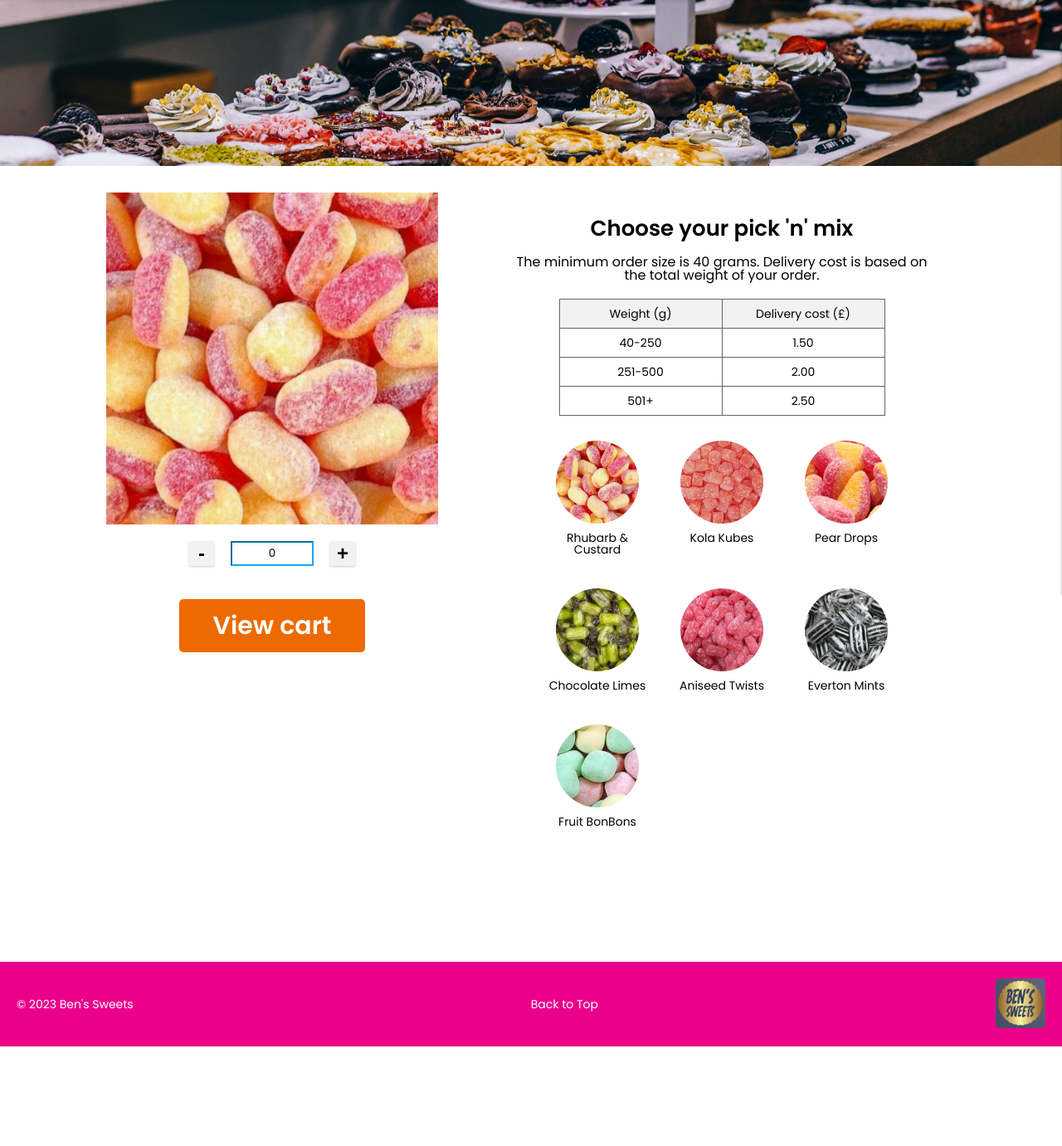
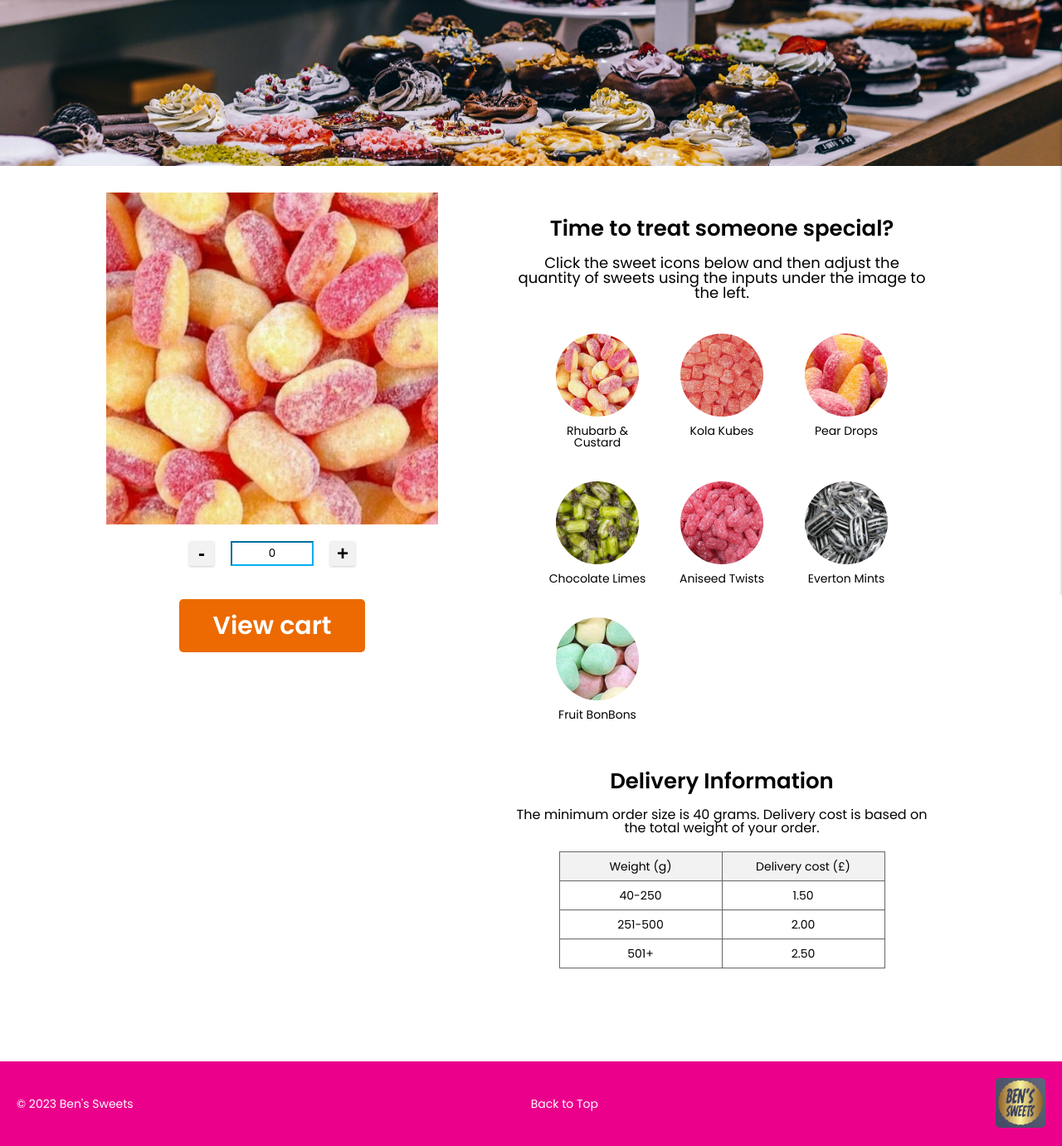
Before and after one commit to BenjaminJPalmer/ecommerce-project, a PHP site: page /mix.php in a window 1280 px wide. Shown: the part 83-1464 px from the top of the page at 83% size. Before the commit the page ends 1344 px from the top, so only its background shows below. Run offline with PHP 8.4, Linux system fonts and the light colour scheme; data comes from the database, SQL or seed files in the repository.

Commit message:
Updating some text and spacing

```diff
--- a/mix.php
+++ b/mix.php
@@ -17,7 +17,11 @@ require_once 'templates/header.php';
       </div>
     </div>
     <div class="mix-info">
-      <h2>Choose your pick 'n' mix</h2>
+      <h2>Time to treat someone special?</h2>
+      <h3>Click the sweet icons below and then adjust the quantity of sweets using the inputs under the image to the
+        left.</h3>
+      <div id="mix-products" class="mix-products"></div>
+      <h2>Delivery Information</h2>
       <p>The minimum order size is 40 grams. Delivery cost is based on the total weight of your order.</p>
       <table>
         <thead>
@@ -41,7 +45,6 @@ require_once 'templates/header.php';
           </tr>
         </tbody>
       </table>
-      <div id="mix-products" class="mix-products"></div>
     </div>
   </div>
 </div>
--- a/public/css/styles.css
+++ b/public/css/styles.css
@@ -253,23 +253,14 @@ main .category-listing h3 {
   font-weight: 600;
   padding: 10px;
 }
+.mix-container .mix-info h3 {
+  font-size: 18px;
+  text-align: center;
+  padding: 10px;
+}
 .mix-container .mix-info p {
   text-align: center;
   padding: 10px 0 20px 0;
-}
-.mix-container .mix-info table {
-  table-layout: fixed;
-  width: 75%;
-  border: 1px solid #666;
-  text-align: center;
-  font-size: 14px;
-}
-.mix-container .mix-info table td, .mix-container .mix-info table th {
-  padding: 10px;
-  border: 1px solid #666;
-}
-.mix-container .mix-info table th {
-  background-color: #f2f2f2;
 }
 .mix-container .mix-info .mix-products {
   display: grid;
@@ -291,6 +282,20 @@ main .category-listing h3 {
 }
 .mix-container .mix-info .mix-products .product .product-name {
   font-size: 14px;
+}
+.mix-container .mix-info table {
+  table-layout: fixed;
+  width: 75%;
+  border: 1px solid #666;
+  text-align: center;
+  font-size: 14px;
+}
+.mix-container .mix-info table td, .mix-container .mix-info table th {
+  padding: 10px;
+  border: 1px solid #666;
+}
+.mix-container .mix-info table th {
+  background-color: #f2f2f2;
 }
 
 .category-container {
--- a/public/js/sidebar.js
+++ b/public/js/sidebar.js
@@ -1,5 +1,11 @@
 import { calculateUnitPrice, calculateWeight, calculateDeliveryPrice } from "./helpers.js";
 const clearCart = document.getElementById("clear-cart-button");
+const totalContainer = document.getElementById("total-container");
+const totalsSubTotal = document.getElementById("totals__sub-total");
+const totalsQuantity = document.getElementById("totals__quantity");
+const totalsWeight = document.getElementById("totals__weight");
+const totalsDelivery = document.getElementById("totals__delivery");
+const totalsTotal = document.getElementById("totals__total");
 
 // Handle the operation for opening and closing the cart sidebar
 document.addEventListener("DOMContentLoaded", () => {
@@ -96,40 +102,16 @@ export const clearAndPopulateCart = () => {
     totalPrice = (Math.round(totalPrice * 100) / 100).toFixed(2);
     const deliveryPriceValue = calculateDeliveryPrice(totalWeight);
 
-    const total = document.createElement("div");
-    total.classList.add("cart-total");
-
-    const cartTotalPrice = document.createElement("p");
-    cartTotalPrice.classList.add("cart-total-price");
-    cartTotalPrice.textContent = `Sub-total: £${totalPrice}`;
-
-    const cartTotalQuantity = document.createElement("p");
-    cartTotalQuantity.classList.add("cart-total-quantity");
-    cartTotalQuantity.textContent = `Total number of sweets: ${totalQuantity}`;
-
-    const cartTotalWeight = document.createElement("p");
-    cartTotalWeight.classList.add("cart-total-weight");
-    cartTotalWeight.textContent = `Total order weight: ${totalWeight.toFixed(2)}g`;
-
-    const deliveryPrice = document.createElement("p");
-    deliveryPrice.classList.add("cart-total-delivery");
-    deliveryPrice.textContent = deliveryPriceValue
-      ? `Delivery price: ${deliveryPriceValue.toFixed(2)}`
+    totalsSubTotal.textContent = `£${totalPrice}`;
+    totalsQuantity.textContent = `${totalQuantity}`;
+    totalsWeight.textContent = `${totalWeight.toFixed(2)}g`;
+    totalsDelivery.textContent = deliveryPriceValue
+      ? `£${deliveryPriceValue.toFixed(2)}`
       : "Your order must be over 40g";
 
-    const finalCost = document.createElement("p");
-    finalCost.classList.add("cart-total-final");
-    finalCost.textContent = deliveryPriceValue
+    totalsTotal.textContent = deliveryPriceValue
       ? `£${(rawTotalPrice + deliveryPriceValue).toFixed(2)}`
       : "";
-
-    total.appendChild(cartTotalPrice);
-    total.appendChild(cartTotalQuantity);
-    total.appendChild(cartTotalWeight);
-    total.appendChild(deliveryPrice);
-    total.appendChild(finalCost);
-
-    cartContainer.appendChild(total);
   } else {
     cartContainer.innerHTML = "";
     const cartEmpty = document.createElement("p");
--- a/templates/sidebar.php
+++ b/templates/sidebar.php
@@ -7,6 +7,30 @@
       <p class="sidebar-info-details">Scroll down to view your total summary and proceed to checkout</p>
     </div>
     <div id="cart-container" class="cart-container"></div>
+    <div id="total-container" class="total-container">
+      <table id="totals" class="totals">
+        <tr>
+          <td>Sub-total</td>
+          <td id="totals__sub-total" class="totals__sub-total"></td>
+        </tr>
+        <tr>
+          <td>Total quantity</td>
+          <td id="totals__quantity" class="totals__quantity"></td>
+        </tr>
+        <tr>
+          <td>Total weight</td>
+          <td id="totals__weight" class="totals__weight"></td>
+        </tr>
+        <tr>
+          <td>Delivery cost</td>
+          <td id="totals__delivery" class="totals__delivery"></td>
+        </tr>
+        <tr>
+          <td>Total cost</td>
+          <td id="totals__total" class="totals__total"></td>
+        </tr>
+      </table>
+    </div>
     <div class="sidebar-buttons">
       <div class="checkout"><button class="checkout-button"><a href="/ecommerce-project/checkout">Checkout</a></button>
       </div>
```
Also changed, not shown: public/css/sass/pages/mix.scss (+24 -18 lines), 1 other file.
